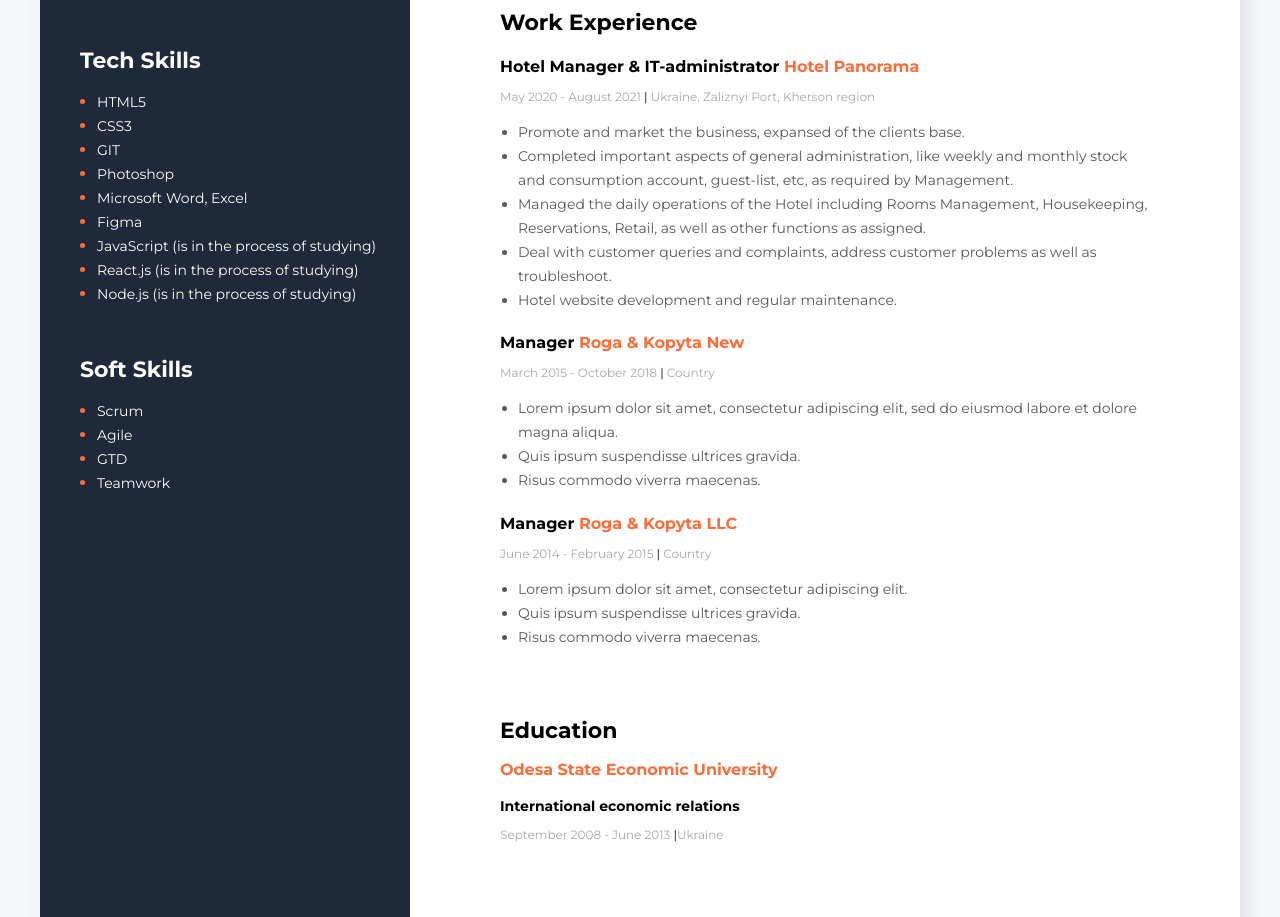
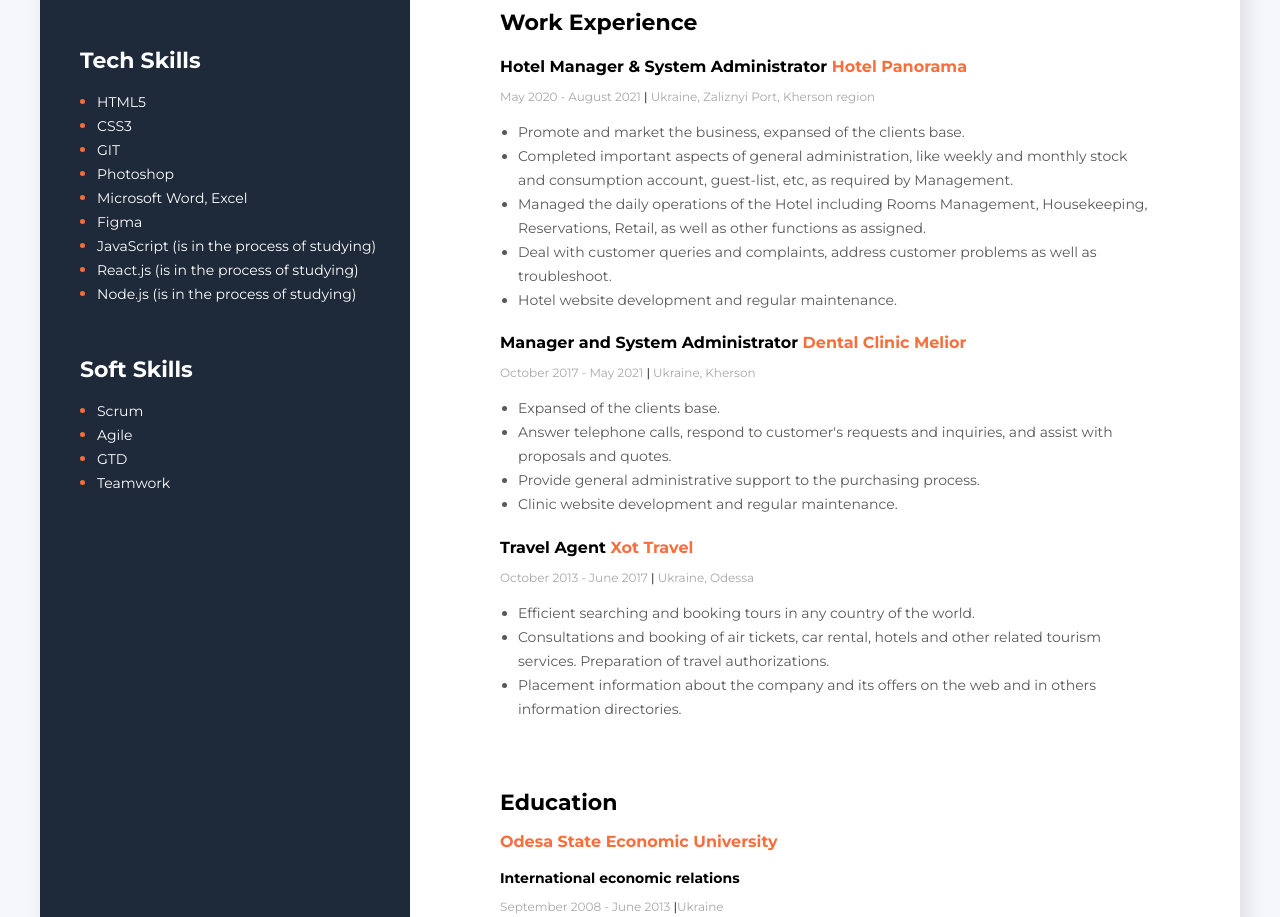
Before and after one commit to nana-mincheva/my-resume, a plain HTML site: page index.html in a window 1280 px wide. Shown: the part 673-1590 px from the top of the page. Drawn offline with Linux system fonts and the light colour scheme.

Commit message:
add work

```diff
--- a/index.html
+++ b/index.html
@@ -77,7 +77,7 @@
 
                 <!-- Company 3-->
                 <div class="my-work-experience-company-block">
-            <h4 class="my-work-experience-position"> Hotel Manager & IT-administrator <span class="my-work-experience-company">Hotel Panorama</span></h4>
+            <h4 class="my-work-experience-position"> Hotel Manager & System Administrator <span class="my-work-experience-company">Hotel Panorama</span></h4>
             <p class="my-work-experience-period">May 2020 - August 2021 <span class="my-work-experience-divider">|</span> Ukraine, Zaliznyi Port, Kherson region </p>
 
             <ul class="my-work-experience-duties">
@@ -92,25 +92,27 @@
 
                 <!-- Company 2-->
                 <div class="my-work-experience-company-block">
-                    <h4 class="my-work-experience-position"> Manager <span class="my-work-experience-company">Roga & Kopyta New</span></h4>
-                    <p class="my-work-experience-period">March 2015 - October 2018 <span class="my-work-experience-divider">|</span> Country</p>
+                    <h4 class="my-work-experience-position"> Manager and System Administrator <span class="my-work-experience-company">Dental Clinic Melior</span></h4>
+                    <p class="my-work-experience-period">October 2017 - May 2021 <span class="my-work-experience-divider">|</span> Ukraine, Kherson</p>
 
                     <ul class="my-work-experience-duties">
-                        <li class ="my-work-experience-duty"> Lorem ipsum dolor sit amet, consectetur adipiscing elit, sed do eiusmod labore et dolore magna aliqua.</li>
-                        <li class ="my-work-experience-duty">Quis ipsum suspendisse ultrices gravida.</li>
-                        <li class ="my-work-experience-duty">Risus commodo viverra maecenas.</li>
+                        <li class ="my-work-experience-duty"> Expansed of the clients base.</li>
+                        <li class ="my-work-experience-duty">Answer telephone calls, respond to customer's requests and inquiries, and assist with proposals and
+                        quotes.</li>
+                        <li class ="my-work-experience-duty">Provide general administrative support to the purchasing process.</li>
+                        <li class="my-work-experience-duty">Clinic website development and regular maintenance.</li>
                     </ul>
                 </div>
 
                 <!-- Company 1-->
                 <div class="my-work-experience-company-block">
-                    <h4 class="my-work-experience-position"> Manager <span class="my-work-experience-company">Roga & Kopyta LLC</span></h4>
-                    <p class="my-work-experience-period">June 2014 - February 2015 <span class="my-work-experience-divider">|</span> Country</p>
+                    <h4 class="my-work-experience-position"> Travel Agent <span class="my-work-experience-company">Xot Travel</span></h4>
+                    <p class="my-work-experience-period">October 2013 - June 2017 <span class="my-work-experience-divider">|</span> Ukraine, Odessa</p>
 
                     <ul class="my-work-experience-duties">
-                        <li class ="my-work-experience-duty"> Lorem ipsum dolor sit amet, consectetur adipiscing elit.</li>
-                        <li class ="my-work-experience-duty">Quis ipsum suspendisse ultrices gravida.</li>
-                        <li class ="my-work-experience-duty">Risus commodo viverra maecenas.</li>
+                        <li class ="my-work-experience-duty"> Efficient searching and booking tours in any country of the world.</li>
+                        <li class ="my-work-experience-duty">Consultations and booking of air tickets, car rental, hotels and other related tourism services. Preparation of travel authorizations.</li>
+                        <li class ="my-work-experience-duty">Placement information about the company and its offers on the web and in others information directories.</li>
                     </ul>
                 </div>
 
```
